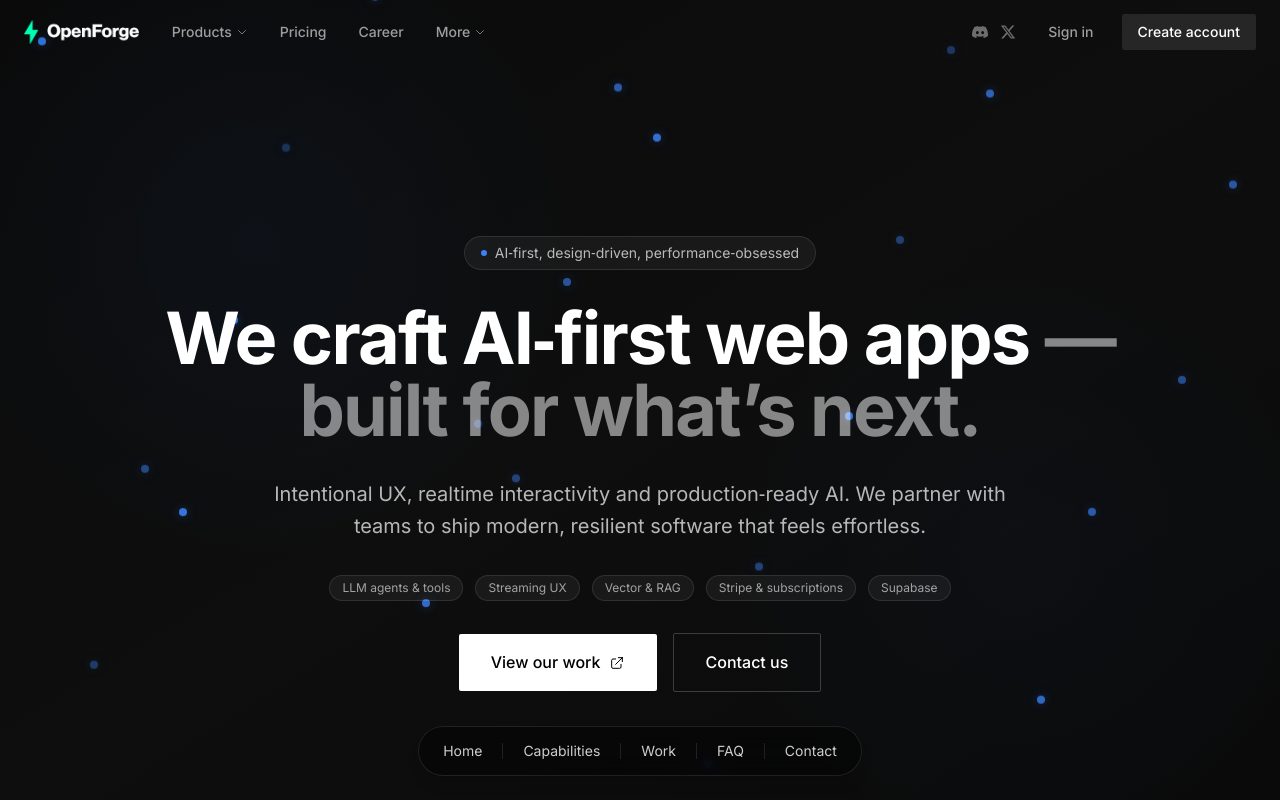
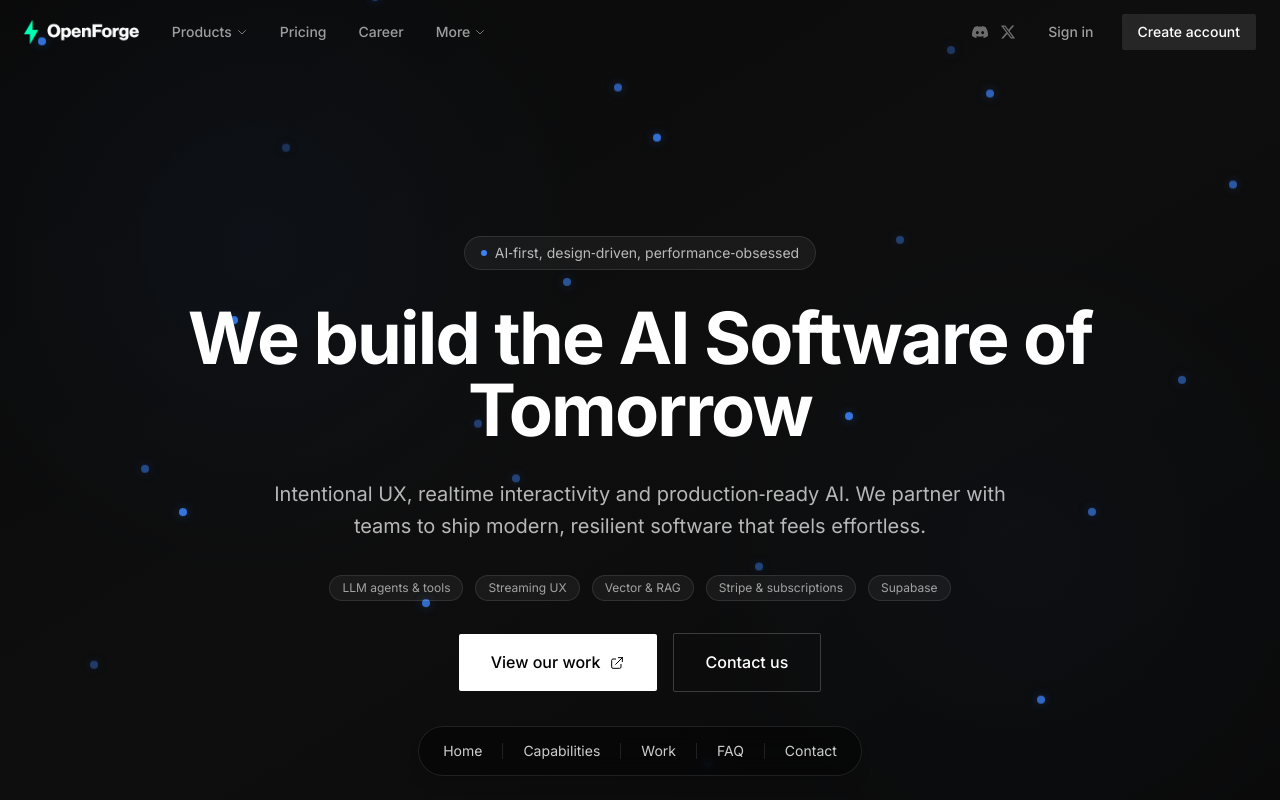
Before and after one commit to whyyexo/OpenForge, a React (Vite) app: page / in a window 1280 px wide. Built offline with nearby package versions, Linux system fonts and the light colour scheme; no server answers.

Commit message:
Update Landing.tsx

```diff
--- a/src/pages/Landing.tsx
+++ b/src/pages/Landing.tsx
@@ -86,8 +86,7 @@ const Landing: React.FC = () => {
             </div>
 
             <h1 className="text-5xl lg:text-7xl font-bold text-white leading-tight tracking-tight">
-              We craft AI‑first web apps
-              <span className="text-white/50"> — built for what’s next.</span>
+              We build the AI Software of Tomorrow
             </h1>
 
             <p className="text-xl text-white/70 max-w-3xl mx-auto leading-relaxed">
```
